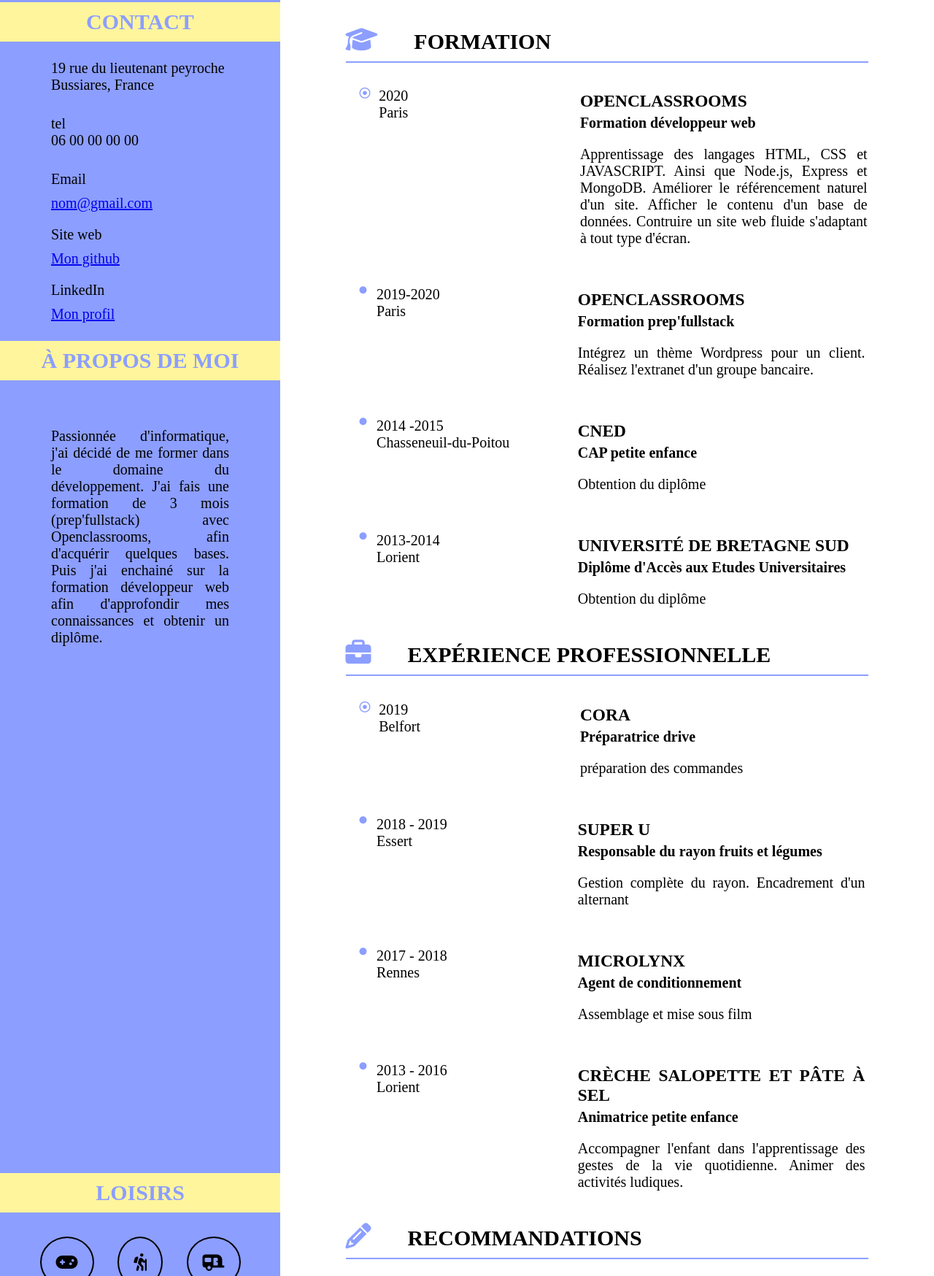
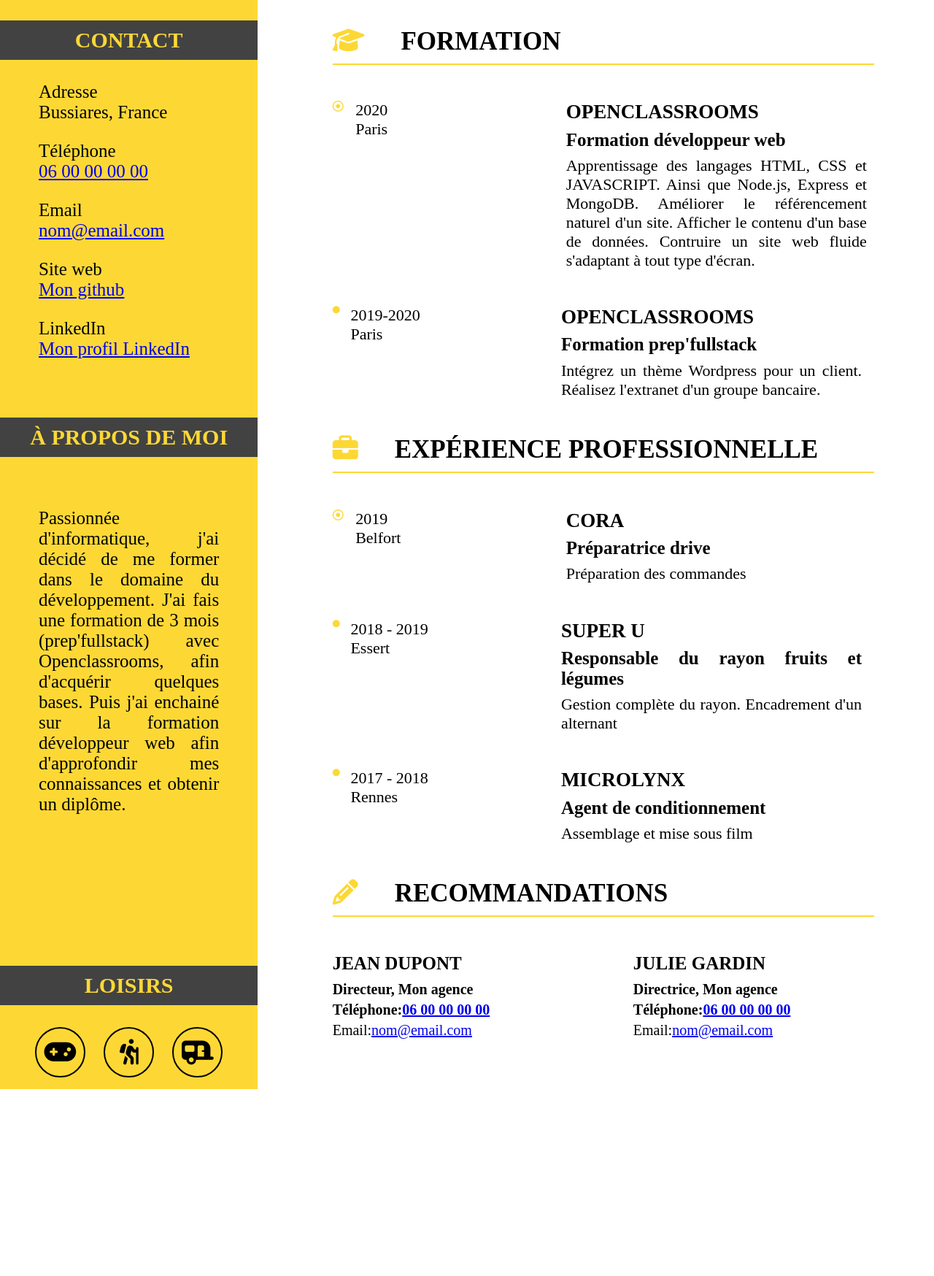
Before and after one commit to Marion-Touin/Projet2-OC-CV, a plain HTML site: page index.html in a window 1280 px wide. Shown: the part 238-1986 px from the top of the page at 73% size. After the commit the page ends 1730 px from the top, so only its background shows below. Drawn offline with Linux system fonts and the light colour scheme.

Commit message:
changement sémantique et repositionnement des élément en css

```diff
--- a/index.html
+++ b/index.html
@@ -16,19 +16,18 @@
         </figure>
         <!--Section contact-->
         <section class="blockcontact">
-            <h2 class="titre">contact</h2>
-            <p class="contact">19 rue du lieutenant peyroche<br/>Bussiares, France</p>
-            <p class="contact">tel<br/>06 00 00 00 00</p>
-            <p class="contact">Email</p>
-            <a class="contact" href="mailto:nom@gmail.com">nom@gmail.com</a>
-            <p class="contact">Site web</p>
-            <a class="contact" href="https://github.com/xallia">Mon github</a>
-            <p class="contact">LinkedIn</p>
-            <a class="contact" href="https://www.linkedin.com/in/marion-touin-4a10191a2/">Mon profil</a>
+            <h3 class="titre">contact</h3>
+                <ul class="contact">
+                    <li class="desc-contact">Adresse<br/>Bussiares, France</li>
+                    <li class="desc-contact">Téléphone<br/><a href="tel:0600000000">06 00 00 00 00</a></li>
+                    <li class="desc-contact">Email<br/><a href="mailto:nom@email.com">nom@email.com</a></li>
+                    <li class="desc-contact">Site web<br/><a href="https://github.com/xallia">Mon github</a></li>
+                    <li>LinkedIn<br/><a href="https://www.linkedin.com/in/marion-touin-4a10191a2/">Mon profil LinkedIn</a></li>
+                </ul>
         </section>
         <!--Section A propos de moi-->
         <section class="blockpropos">
-            <h2 class="titre">à propos de moi</h2>
+            <h3 class="titre">à propos de moi</h3>
             <p class="propos">Passionnée d'informatique, j'ai décidé de me former dans le domaine du développement.
             J'ai fais une formation de 3 mois (prep'fullstack) avec Openclassrooms, afin d'acquérir quelques bases.
             Puis j'ai enchainé sur la formation développeur web afin d'approfondir mes connaissances et obtenir un diplôme.
@@ -37,7 +36,7 @@
         <!--section loisir-->
         <section >
             <div class="loisir">
-                <h2 class="titre">Loisirs</h2>
+                <h3 class="titre">Loisirs</h3>
             </div>
             <div class="icone">
                 <i class="fas fa-gamepad monicone"></i>
@@ -59,145 +58,94 @@
         </header>
         <!--Section formation-->
         <section>
-            <h2 class="titreleft"><i class="fas fa-graduation-cap icones"></i>Formation</h2>
-            <ul>
-                <li class="block">
+            <h3 class="titreleft"><i class="fas fa-graduation-cap icones"></i>Formation</h3>
+                <div class="block">
                     <div class="cercle">
                         <i class="far fa-dot-circle"></i>
                     </div>
                     <div class="date">
-                        2020<br/>
-                        Paris
+                        <p class="date2">2020<br/>Paris</p>
                     </div>
                     <div class="description">
-                        <h3>Openclassrooms</h3>
-                        <h4>Formation développeur web</h4>
+                        <h4>Openclassrooms</h4>
+                        <h5>Formation développeur web</h5>
                         <p class="desc">Apprentissage des langages HTML, CSS et JAVASCRIPT. Ainsi que Node.js, Express et MongoDB. Améliorer le référencement naturel d'un site.
                         Afficher le contenu d'un base de données. Contruire un site web fluide s'adaptant à tout type d'écran.
                         </p>
                     </div>
-                </li>
-                <li class="block">
+                </div>
+                <div class="block">
                     <div class="point">
                         <i class="fas fa-circle"></i>
                     </div>
                     <div class="date">
-                        2019-2020<br/>
-                        Paris
+                        <p class="date2">2019-2020<br/>Paris</p>
                     </div>
                     <div class="description">
-                        <h3>Openclassrooms</h3>
-                        <h4>Formation prep'fullstack</h4>
+                        <h4>Openclassrooms</h4>
+                        <h5>Formation prep'fullstack</h5>
                         <p class="desc">Intégrez un thème Wordpress pour un client. Réalisez l'extranet d'un groupe bancaire.</p>
                     </div>
-                </li>
-                <li class="block">
+                </div>
+        </section>
+        <!--Section expérience professionelle-->
+        <section>
+            <h3 class="titreleft"><i class="fas fa-briefcase icones"></i>expérience professionnelle</h3>
+                <div class="block">
+                    <div class="cercle">
+                        <i class="far fa-dot-circle"></i>
+                    </div>
+                    <div class="date">
+                        <p class="date2">2019<br/>Belfort</p>
+                    </div>
+                    <div class="description">
+                        <h4>Cora</h4>
+                        <h5>Préparatrice drive</h5>
+                        <p class="desc">Préparation des commandes</p>
+                    </div>
+                </div>
+                <div class="block">
                     <div class="point">
                         <i class="fas fa-circle"></i>
                     </div>
                     <div class="date">
-                        2014 -2015<br/>
-                        Chasseneuil-du-Poitou
+                        <p class="date2">2018 - 2019<br/>Essert</p>
                     </div>
                     <div class="description">
-                        <h3>CNED</h3>
-                        <h4>CAP petite enfance</h4>
-                        <p class="desc">Obtention du diplôme</p>
+                        <h4>Super U</h4>
+                        <h5>Responsable du rayon fruits et légumes</h5>
+                        <p class="desc">Gestion complète du rayon. Encadrement d'un alternant</p>
                     </div>
-                </li>
-                <li class="block">
+                </div>
+                <div class="block">
                     <div class="point">
                         <i class="fas fa-circle"></i>
                     </div>
                     <div class="date">
-                        2013-2014<br/>
-                        Lorient
+                        <p class="date2">2017 - 2018<br/>Rennes</p>
                     </div>
                     <div class="description">
-                        <h3>Université de Bretagne Sud</h3>
-                        <h4>Diplôme d'Accès aux Etudes Universitaires</h4>
-                        <p class="desc">Obtention du diplôme</p>
-                    </div>
-                </li>
-            </ul>
-        </section>
-        <!--Section expérience professionelle-->
-        <section>
-            <h2 class="titreleft"><i class="fas fa-briefcase icones"></i>expérience professionnelle</h2>
-            <ul>
-                <li class="block">
-                    <div class="cercle">
-                        <i class="far fa-dot-circle"></i>
-                    </div>
-                    <div class="date">
-                        2019<br/>
-                        Belfort
-                    </div>
-                    <div class="description">
-                        <h3>Cora</h3>
-                        <h4>Préparatrice drive</h4>
-                        <p class="desc">préparation des commandes</p>
-                    </div>
-                </li>
-                <li class="block">
-                    <div class="point">
-                        <i class="fas fa-circle"></i>
-                    </div>
-                    <div class="date">
-                        2018 - 2019<br/>
-                        Essert
-                    </div>
-                    <div class="description">
-                        <h3>Super U</h3>
-                        <h4>Responsable du rayon fruits et légumes</h4>
-                        <p class="desc">Gestion complète du rayon. Encadrement d'un alternant</p>
-                    </div>
-                </li>
-                <li class="block">
-                    <div class="point">
-                        <i class="fas fa-circle"></i>
-                    </div>
-                    <div class="date">
-                        2017 - 2018<br/>
-                        Rennes
-                    </div>
-                    <div class="description">
-                        <h3>Microlynx</h3>
-                        <h4>Agent de conditionnement</h4>
+                        <h4>Microlynx</h4>
+                        <h5>Agent de conditionnement</h5>
                         <p class="desc">Assemblage et mise sous film</p>
                     </div>
-                </li>
-                <li class="block">
-                    <div class="point">
-                        <i class="fas fa-circle"></i>
-                    </div>
-                    <div class="date">
-                        2013 - 2016<br/>
-                        Lorient
-                    </div>
-                    <div class="description">
-                        <h3>Crèche Salopette et pâte à sel</h3>
-                        <h4>Animatrice petite enfance</h4>
-                        <p class="desc">Accompagner l'enfant dans l'apprentissage des gestes de la vie quotidienne. Animer des activités ludiques.</p>
-                    </div>
-                </li>
-            </ul>
+                </div>
         </section>
         <!--Section recommandation-->
         <footer class="reco">
-            <h2 class="titreleft"><i class="fas fa-pencil-alt icones"></i>recommandations</h2>
+            <h3 class="titreleft"><i class="fas fa-pencil-alt icones"></i>recommandations</h3>
             <div class="block">
                 <div class="recommandation">
                     <p class="name">jean dupont</p>
                     <p class="function">Directeur, Mon agence</p>
-                    <p class="phone">Téléphone: 06 00 00 00 00</p>
-                    <p class="mail">Courriel: name@email.com</p>
+                    <p class="phone">Téléphone:<a href="tel:0600000000">06 00 00 00 00</a></p>
+                    <p class="mail">Email:<a href="mailto:nom@email.com">nom@email.com</a></p>
                 </div>
                 <div class="recommandation">
                     <p class="name">julie gardin</p>
                     <p class="function">Directrice, Mon agence</p>
-                    <p class="phone">Téléphone: 06 00 00 00 00</p>
-                    <p class="mail">Courriel: name@email.com</p>
+                    <p class="phone">Téléphone:<a href="tel:0600000000">06 00 00 00 00</a></p>
+                    <p class="mail">Email:<a href="mailto:nom@email.com">nom@email.com</a></p>
                 </div>
             </div>
         </footer>
--- a/style.css
+++ b/style.css
@@ -6,95 +6,116 @@ body{
 }
 .containerleft{
     width: 30%;
-    background-color:#8C9EFF;
+    background-color:#FDD835;
 }
 .containerright{
     width: 70%;
+    margin-left: 8%;
 }
 /*Partie gauche*/
 .photo{
     border-radius: 100%;
-    border: 3px solid #8C9EFF;
+    border: 3px solid #FDD835;
     overflow: hidden;
     width: 200px;
     height: 200px;
-    margin: 10px auto;
+    margin: 30px auto;
 }
-.blockpropos{
-    margin-bottom: 110%;
+/*section contact*/
+.blockcontact{
+    padding-bottom: 25px;
 }
 .titre{
     font-size: 30px;
     text-transform: uppercase;
-    background-color: #FFF59D;
+    background-color: #424242;
     text-align: center;
     padding: 10px 0;
-    color: #8C9EFF;
+    color: #FDD835;
 }
 .contact{
-    font-size: 20px;
-    margin-left: 70px;
-    padding-bottom: 10px;
-    margin-bottom: 0;
+    list-style-type: none;
+    margin-left: 15%;
+    font-size: 25px;
+    padding: 0;
+}
+.desc-contact{
+    margin-bottom: 25px;
+}
+/*section à propos de moi*/
+.blockpropos{
+    padding-bottom: 50%;
 }
 .propos{
-    font-size: 20px;
+    font-size: 25px;
     text-align: justify;
-    margin-left: 70px;
-    margin-right: 70px;
-    padding-bottom: 300px;
+    margin: 0 15%;
     padding-top: 40px;
 }
+/*section loisir*/
+.icone{
+    font-size: 35px;
+    display: flex;
+    justify-content: space-around;
+    padding: 0 10%;
+}
 .monicone:before{
-    border-radius: 100%;
     border: 2px solid black;
-    padding: 20px;
-    margin-right: 25px;
-    font-size: x-large;
+    width: 45px;
+    height: 45px;
+    border-radius: 50%;
+    display: flex;
+    justify-content: space-around;
+    align-items: center;
+    padding: 10px;
 }
-.icone{
-    font-size: 30px;
-    margin: 50px auto;
-    text-align: center;
-}
-.fa-caravan:before{
+/*Partie nom et métier*/
+h1,h2{
     margin: 0;
 }
-/*Partie nom et métier*/
+.identite{
+    padding: 8% 0;
+}
 .nom{
-    font-size: 50px;
+    font-size: 60px;
     text-transform: uppercase;
-    margin-top: 80px;
+    padding-bottom: 5px;
 }
 .prenom{
-    color: #8C9EFF;
+    color: #FDD835;
 }
-.identite{
-    padding-left: 10%;
+.métier{
+    font-size: 30px;
 }
 .dev{
-    border-bottom: 3px solid #8C9EFF ;
-}
-.métier{
-    font-size: 25px;
-    margin-bottom: 75px;
+    border-bottom: 3px solid #FDD835;
 }
 /*partie formation et expérience professionnelle*/
 .titreleft{
-    font-size: 30px;
+    font-size: 35px;
     text-transform: uppercase;
-    border-bottom: 2px solid #8C9EFF;
-    margin-left: 10%;
+    border-bottom: 2px solid #FDD835;
     margin-right: 10%;
     padding-bottom: 10px;
 }
-h3{
+h4{
     text-transform: uppercase;
+    font-size: 27px;
+    margin: 0;
+    padding-bottom: 2%;
+}
+h5{
+    margin: 0;
+    font-size: 25px;
+    padding-bottom: 2%;
+}
+.desc{
+    margin: 0;
+    font-size: 22px;
 }
 .block{
     display: flex;
-    margin-left: 8%;
-    margin-top: 4%;
+    margin: 6% 0;
 }
 .point{
     font-size: 10px;
@@ -102,7 +123,10 @@ h3{
 }
 .date{
     width: 35%;
-    font-size: 20px;
+}
+.date2{
+    margin: 0;
+    font-size: 22px;
 }
 .description{
     text-align: justify;
@@ -112,54 +136,43 @@ h3{
 }
 .icones:before{
     margin-right: 50px;
-    color: #8C9EFF;
+    color: #FDD835;
     font-size: 35px;
 }
 .fa-circle:before {
-    color: #8C9EFF;
+    color: #FDD835;
     margin-right: 20px;
 }
 .cercle{
-    margin-right: 1.5%;
+    margin-right: 2%;
     font-size: 15px;
-    color: #8C9EFF;
-}
-/*partie recommandation*/
-.name{
-    margin-right: 35%;
-}
-h4{
-    margin-top: 0px;
-    margin-bottom: 3px;
-}
-h3{
-    margin-bottom: 5px;
-    margin-top: 5px;
+    color: #FDD835;
 }
 /*partie recommandation*/
 .recommandation{
     width: 50%;
-    margin-left: 2%;
 }
 .name{
     text-transform: uppercase;
-    font-size: 15px;
+    font-size: 25px;
     font-weight: bold;
+    margin: 0;
+    padding-bottom: 10px;
 }
 .function{
     font-weight: bold;
-    margin-bottom: 2px;
+    margin: 0;
+    font-size: 20px;
 }
 .phone{
     font-weight: bold;
     margin-top: 5px;
     margin-bottom: 2px;
+    font-size: 20px;
 }
 .mail{
     margin-top: 5px;
-}
-.reco{
-    margin-bottom: 50px;
+    font-size: 20px;
 }
 .photo2{
     display: none;
@@ -170,15 +183,29 @@ h3{
         display: block;
     }
     .containerleft{
-        background-color:#8C9EFF;
+        background-color:#FDD835;
+        width: 100%;
+        order: 2;
+    }
+    .containerright{
+        margin-left: 0;
+        order: 1;
         width: 100%;
     }
+    .identite{
+        text-align: center;
+        padding: 0;
+    }
+    .titreleft{
+        text-align: center;
+        margin-left: 10%;
+     }
     .photo{
         display: none;
     }
     .image{
         border-radius: 100%;
-        border: 3px solid #8C9EFF;
+        border: 3px solid #FDD835;
         overflow: hidden;
         width: 200px;
         height: 200px;
@@ -186,7 +213,11 @@ h3{
     }
     .photo2{
         display: flex;
-        background-color: #8C9EFF;
+        background-color: #FDD835;
+    }
+    .block{
+        margin-top: 6%;
+        margin-left: 10%;
     }
     .titre{
         margin-bottom: 20px;
@@ -203,19 +234,10 @@ h3{
     }
     .blockpropos {
         margin-bottom: 30px;
+        padding: 0;
     }
     .propos{
         padding-bottom: 40px;
-    }
-    .containerright{
-        width: 100%;
-    }
-    .titreleft{
-       text-align: center;
-    }
-    .identite{
-        text-align: center;
-        padding-left: 0;
     }
     .nom{
         margin-top: 40px;
@@ -235,15 +257,12 @@ h3{
         display: flex;
         flex-direction: column;
     }
-    .containerleft{
-        order: 2;
-    }
-    .containerright{
-        order: 1;
-    }
 }
 @media all and (max-width: 767px)
 {
+    .page{
+        width: 100%;
+    }
     .img{
         width: 150px;
         height: 150px;
@@ -275,7 +294,7 @@ h3{
         width: 30%;
         font-size: 12px;
     }
-    h3,h4{
+    h4,h5{
         font-size: 15px;
     }
     .desc{
@@ -298,6 +317,9 @@ h3{
     .recommandation{
         margin-left: 0;
     }
+    .name{
+        font-size: 15px;
+    }
     .function{
         font-size: 13px;
     }
@@ -311,6 +333,10 @@ h3{
         padding-bottom: 0;
     }
     .propos{
-        margin: 25px 35px;
+        margin: 0 35px;
+        font-size: 20px;
+    }
+    .date2{
+        font-size: 15px;
     }
 }
```
